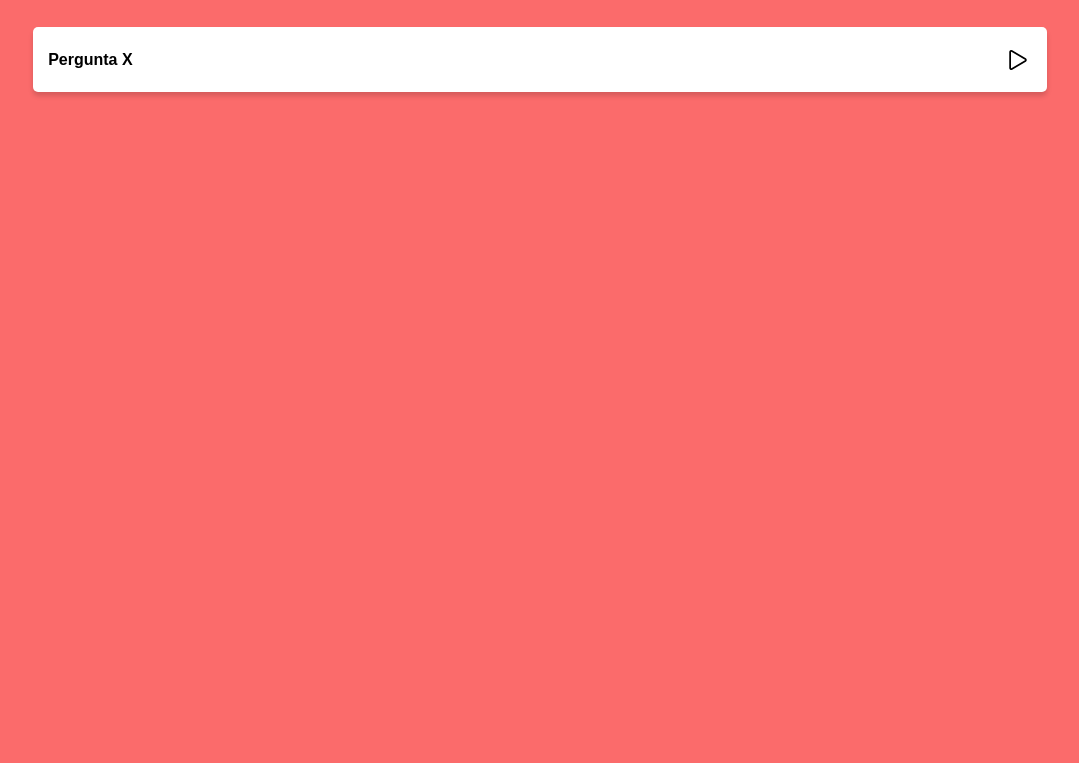
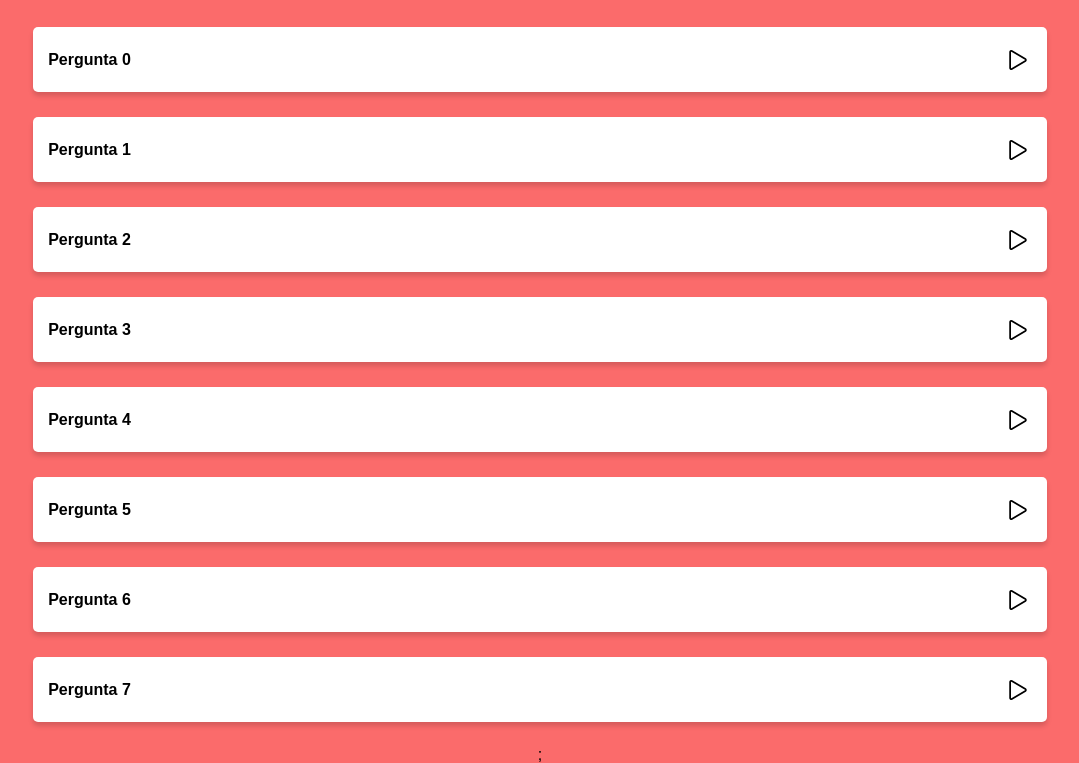
Before and after one commit to allipski/Zap-Recall, a React app: page / in a window 1280 px wide. Both pictures are taken after a click on the button "Iniciar Recall!". Shown: the part 98-861 px from the top of the page, without its empty margins (100-1179 px from the left). Before the commit the page ends 800 px from the top, so only its background shows below. Built offline with nearby package versions, Linux system fonts and the light colour scheme; a web font is replaced by a local one.

Commit message:
inclusão de arquivo com o deck e ajustes na tela inicial

```diff
--- a/src/assets/css/styles.css
+++ b/src/assets/css/styles.css
@@ -137,6 +137,7 @@ h1 {
     font-weight: 400;
     font-size: 16px;
     position: relative;
+    line-height: 22px;
 }
 .cardopen2 {
     background-color: #FFFFD4;
@@ -152,6 +153,7 @@ h1 {
     font-weight: 400;
     font-size: 16px;
     position: relative;
+    line-height: 22px;
 }
 
 .botoes {
--- a/src/components/App.js
+++ b/src/components/App.js
@@ -1,25 +1,13 @@
 import React from "react";
 import Telaflash from "./Telaflash";
-import logo from '../assets/images/logo.png'
+import Telainicial from "./Telainicial";
 
 let cont = 0;
 export default function App() {
     const [go, setGo] = React.useState(true);
     return (
         <>
-            {go ?
-            <div className="master">
-            <img className="logo" src={logo} />
-            <h1>ZapRecall</h1>
-            <button onClick={() => {
-                if (cont === 0) {
-                    setGo(!go);
-                    cont++;
-                }
-            }
-            } className="startbutton">Iniciar Recall!</button>
-            </div>
-            : <Telaflash />}
+            {go ? <Telainicial cont={cont} go={go} setGo={setGo} /> : <Telaflash />}
         </>
     )
 }
--- a/src/components/First.js
+++ b/src/components/First.js
@@ -1,8 +1,8 @@
-export default function First({contador, setContador}) {
+export default function First({questionid, contador, setContador}) {
     return (
         <>
             <div className="cardclosed" onClick={() => setContador(contador + 1)}>
-                <p>Pergunta X</p>
+                <p>Pergunta {questionid}</p>
                 <ion-icon name="play-outline"></ion-icon>
             </div>
         </>
--- a/src/components/Flashcard.js
+++ b/src/components/Flashcard.js
@@ -4,22 +4,23 @@ import Second from "./Second";
 import Third from "./Third";
 import Fourth from "./Fourth";
 
-export default function Flashcard() {
-    const [contador, setContador] = React.useState(0)
+export default function Flashcard({questionid, pergunta, resposta}) {
+    const [contador, setContador] = React.useState(0);
     const [icon, setIcon] = React.useState('');
     const [color, setColor] = React.useState('');
 
     if (contador === 0) {
         return (
-            <First contador={contador} setContador={setContador} />
+            <First questionid={questionid} contador={contador} setContador={setContador} />
         )
     } else if (contador === 1) {
         return (
-            <Second contador={contador} setContador={setContador} />
+            <Second pergunta={pergunta} contador={contador} setContador={setContador} />
         )
     } else if (contador === 2) {
         return (
             <Third
+                resposta={resposta}
                 contador={contador}
                 setContador={setContador}
                 setIcon={setIcon}
@@ -28,7 +29,7 @@ export default function Flashcard() {
         )
     } else {
         return (
-            <Fourth color={color} icon={icon}/>
+            <Fourth questionid={questionid} color={color} icon={icon}/>
         )
     }
 }
--- a/src/components/Fourth.js
+++ b/src/components/Fourth.js
@@ -1,8 +1,8 @@
-export default function Second({color, icon}) {
+export default function Second({questionid, color, icon}) {
     return (
         <>
             <div className={`cardclosed2 ${color}`}>
-                <p>Pergunta X</p>
+                <p>Pergunta {questionid}</p>
                 <ion-icon name={icon}></ion-icon>
             </div>
         </>
--- a/src/components/Second.js
+++ b/src/components/Second.js
@@ -1,10 +1,10 @@
 import turn from '../assets/images/turn.svg'
 
-export default function Second({ contador, setContador }) {
+export default function Second({pergunta, contador, setContador}) {
     return (
         <>
             <div className="cardopen" onClick={() => setContador(contador + 1)}>
-                <p>Pergunta X</p>
+                <p>{pergunta}</p>
                 <img className="turn" src={turn} />
             </div>
         </>
--- a/src/components/Telaflash.js
+++ b/src/components/Telaflash.js
@@ -1,8 +1,9 @@
+import React from 'react';
 import logo from '../assets/images/logo.png'
 import Flashcard from './Flashcard';
+import {arr} from '../data/Deck';
 
 export default function Telaflash() {
-
     return (
         <div className="aligning">
             <div className="master2">
@@ -11,7 +12,7 @@ export default function Telaflash() {
                     <h1>ZapRecall</h1>
                 </div>
                 <div className="cards">
-                    <Flashcard />
+                    {arr.map((arr, index) =><Flashcard questionid={index} pergunta={arr.pergunta} resposta={arr.resposta} key={index}/>)};
                 </div>
             </div>
         </div>
--- /dev/null
+++ b/src/components/Telainicial.js
@@ -0,0 +1,17 @@
+import logo from '../assets/images/logo.png';
+
+export default function ({cont, go, setGo}) {
+    return(
+    <div className="master">
+        <img className="logo" src={logo} />
+        <h1>ZapRecall</h1>
+        <button onClick={() => {
+            if (cont === 0) {
+                setGo(!go);
+                cont++;
+            }
+        }
+        } className="startbutton">Iniciar Recall!</button>
+    </div>
+    )
+}
--- a/src/components/Third.js
+++ b/src/components/Third.js
@@ -1,10 +1,8 @@
-import turn from '../assets/images/turn.svg'
-
-export default function Second({ contador, setContador, setIcon, setColor }) {
+export default function Second({ resposta, contador, setContador, setIcon, setColor }) {
     return (
         <>
             <div className="cardopen2">
-                <p>Pergunta X</p>
+                <p>{resposta}</p>
                 <div className="botoes">
                     <button onClick={() => { setContador(contador + 1); setColor("red1"); setIcon("close-circle") }} className="red">Não lembrei</button>
                     <button onClick={() => { setContador(contador + 1); setColor("orange1"); setIcon("help-circle") }} className="orange">Quase não lembrei</button>
--- /dev/null
+++ b/src/data/Deck.js
@@ -0,0 +1,25 @@
+export const arr = [{
+    "pergunta": "Quem é esse Pokemón?",
+    "resposta": "É o Pikachu!"
+}, {
+    "pergunta": "Sabia que o Sabiá sabia assoviar?",
+    "resposta": "Nem sabia."
+}, {
+    "pergunta": "Com quantos paus se faz uma canoa?",
+    "resposta": "Não usa paus, usa tábuas!"
+}, {
+    "pergunta": "Qual o melhor líder político da história?",
+    "resposta": "Jacinda Ardern, primeira ministra da Nova Zelândia!"
+}, {
+    "pergunta": "Gatos ou Cachorros?",
+    "resposta": "Gatos com certeza!"
+}, {
+    "pergunta": "Quantos litros de água devo beber por dia?",
+    "resposta": "2 litros"
+}, {
+    "pergunta": "Qual o maior ser-vivo do mundo?",
+    "resposta": "Um cogumelo de 10km de extensão"
+}, {
+    "pergunta": "Qual o maior órgão do corpo humano?",
+    "resposta": "A pele."
+}];
--- a/src/index.js
+++ b/src/index.js
@@ -3,4 +3,4 @@ import './assets/css/reset.css';
 import './assets/css/styles.css';
 import App from './components/App';
 
-ReactDOM.render(<App />, document.querySelector(".root"))
+ReactDOM.render(<App />, document.querySelector(".root"));
```
